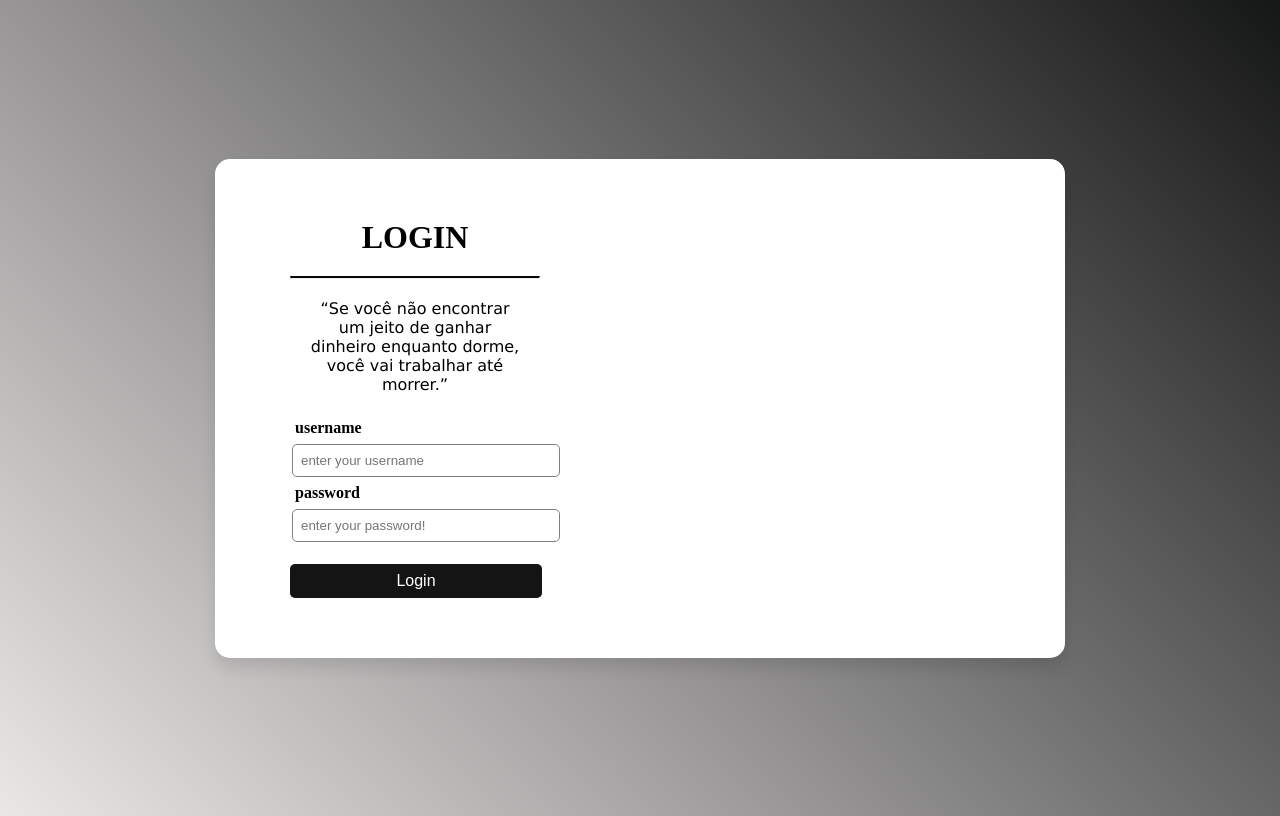
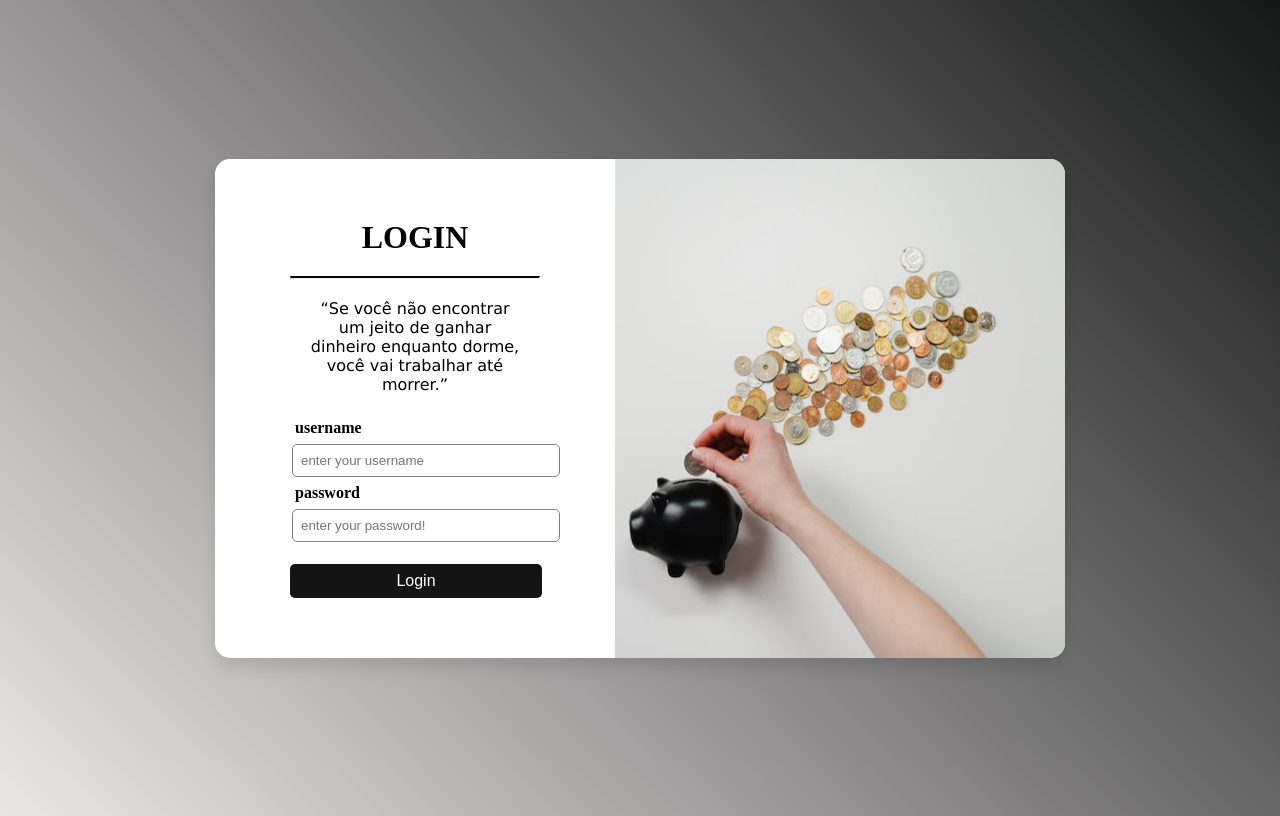
Before and after one commit to Jdalarmi/HorusCapital_Funds, a Django app: page /user_login/ in a window 1280 px wide. Run offline with Django 5.2, Linux system fonts and the light colour scheme.

Commit message:
:sparkles: feat: Ajuste na imagem da tela de login

```diff
--- a/templates/horus/user_login.html
+++ b/templates/horus/user_login.html
@@ -33,9 +33,9 @@
                 </p> {% endcomment %}
             </form>
         </div>
-        {% comment %} <div class="pic">
-            <img src="{% static "img/hor.png" %}">
-        </div> {% endcomment %}
+        <div class="pic">
+            <img src="{% static "img/test.png" %}">
+        </div>
     </div>
 </body>
 </html>
```
Also changed, not shown: static/img/test.png (added).
